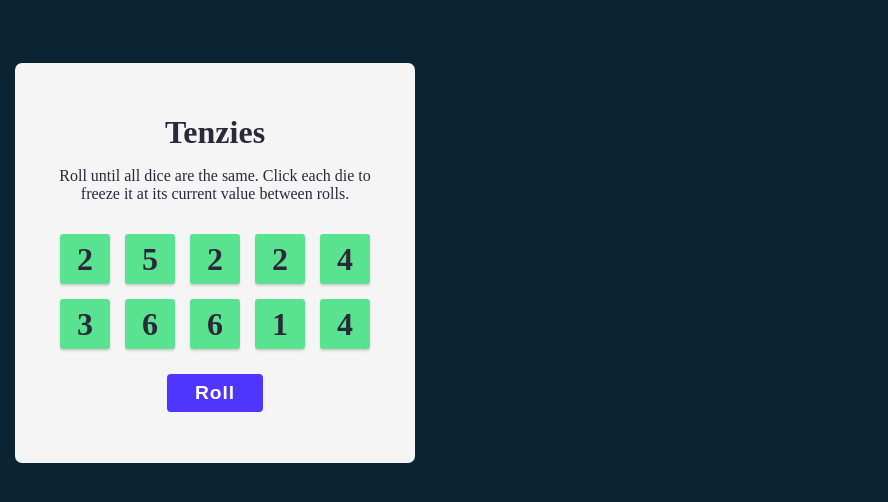
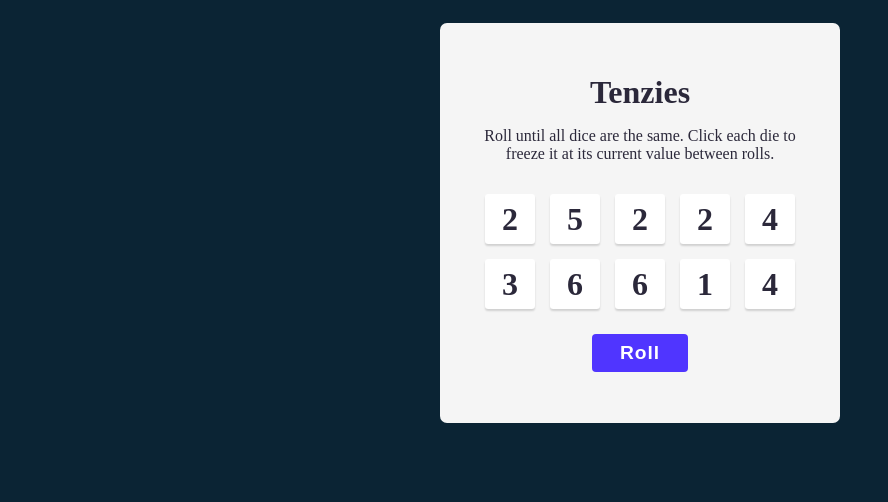
Before and after one commit to diegoram23/tenzies-game, a React (Vite) app: page / in a window 1280 px wide. Shown: the top 502 px of the page, without its empty margins (0-888 px from the left). Built offline with nearby package versions, Linux system fonts and the light colour scheme.

Commit message:
individual die able to change and hold isHeld state

```diff
--- a/src/App.jsx
+++ b/src/App.jsx
@@ -12,7 +12,7 @@ export default function App() {
       //------Object is pushed into diceArray with values representing each die-----//
       diceArray.push({
         value: Math.floor(Math.random() * 6 + 1),
-        isHeld: true,
+        isHeld: false,
         id: nanoid()
       })
     }
@@ -30,13 +30,28 @@ export default function App() {
     />
   })
 
+  //----------------Flips boolean of die(isHeld) resulting in color change--------------//
   function holdDice(id) {
-    console.log(id)
+    setDice(prevDice => prevDice.map(die => {
+      return die.id === id ?
+        { ...die, isHeld: !die.isHeld } :
+        die
+    }))
   }
 
-  //----------------Generates a *NEW* array of 10 random dice numbers--------------//
+
+
+  //----------------Generates random dice numbers if isHeld is false--------------//
   function rollDice() {
-    setDice(allNewDice())
+    setDice(prevDice => prevDice.map(die => {
+  //----------------Maintains isHeld state of previous die--------------//
+      return die.isHeld ? { ...die } :
+        {
+          value: Math.floor(Math.random() * 6 + 1),
+          isHeld: false,
+          id: nanoid()
+        }
+    }))
   }
 
 
--- a/src/index.css
+++ b/src/index.css
@@ -3,7 +3,6 @@
 }
 
 body {
-  margin: 0 auto;
   padding: 15px;
   background-color: #0b2434;
   text-align: center;
@@ -27,6 +26,7 @@ main {
  justify-content: center;
  align-items: center;
  margin-top: 3em;
+ margin: 0 auto
 }
 
 .dice--container {
```
